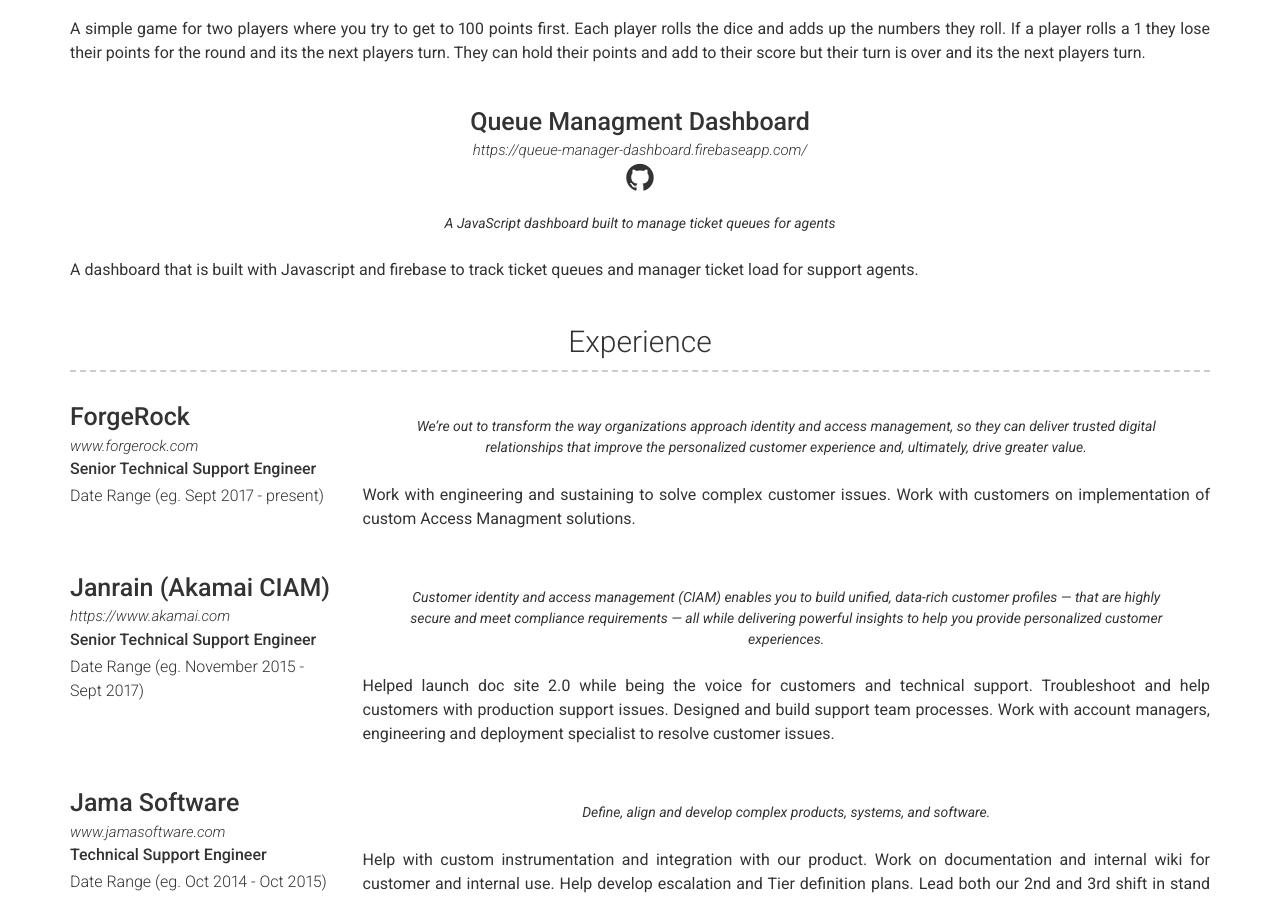
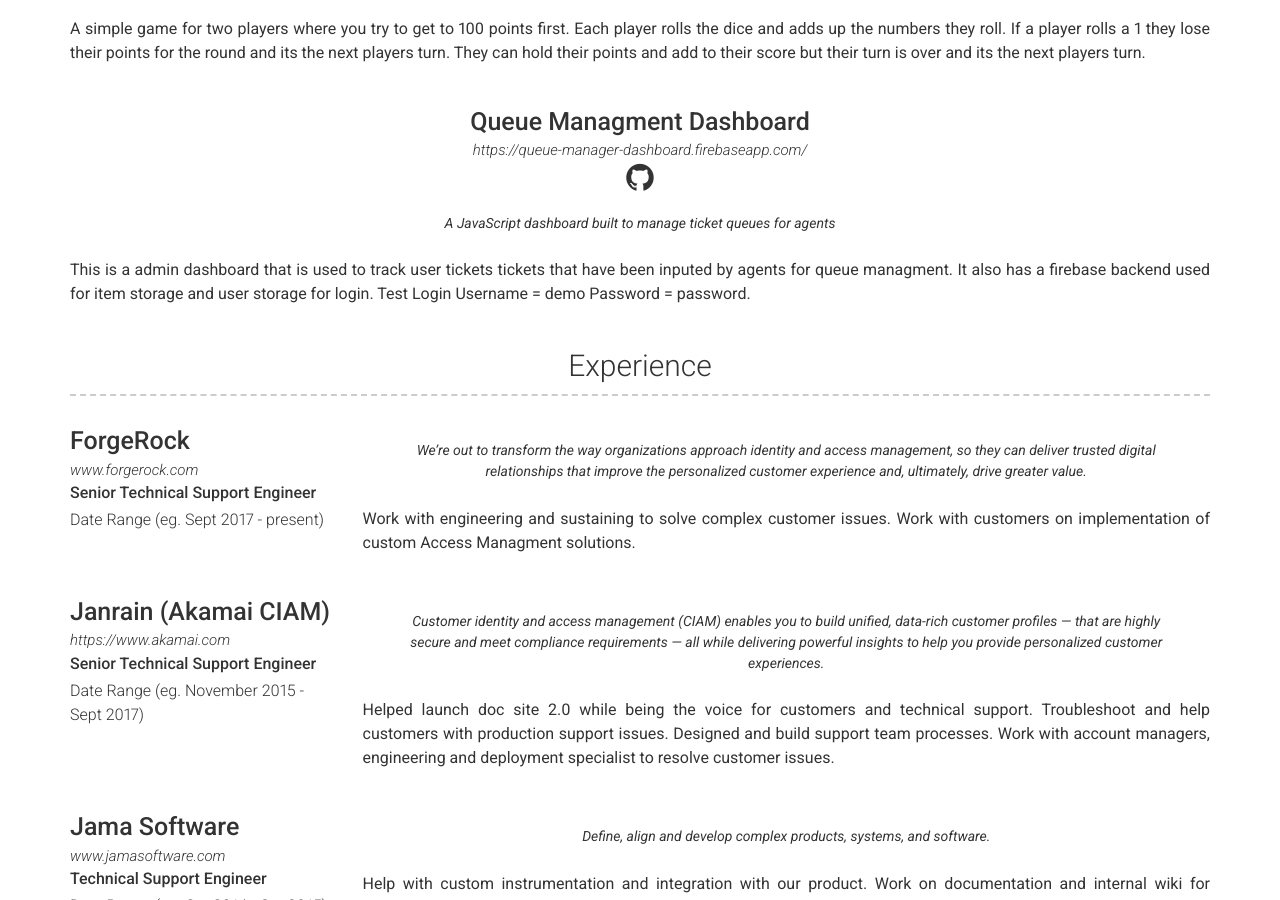
Before and after one commit to jordan-kasper/jordan-kasper.github.io, a Jekyll site: the page built from index.md, in a window 1280 px wide and 900 px high, scrolled down 1079 px. Built offline with Jekyll 4.4.1, drawn with Linux system fonts in a browser that asks for light colours.

Commit message:
adding new project

```diff
--- a/_data/projects.yml
+++ b/_data/projects.yml
@@ -24,4 +24,4 @@
   quote: >
     A JavaScript dashboard built to manage ticket queues for agents
   description: | # this will include new lines to allow paragraphs
-    A dashboard that is built with Javascript and firebase to track ticket queues and manager ticket load for support agents.
+    This is a admin dashboard that is used to track user tickets tickets that have been inputed by agents for queue managment.  It also has a firebase backend used for item storage and user storage for login.  Test Login Username = demo Password = password.
```
